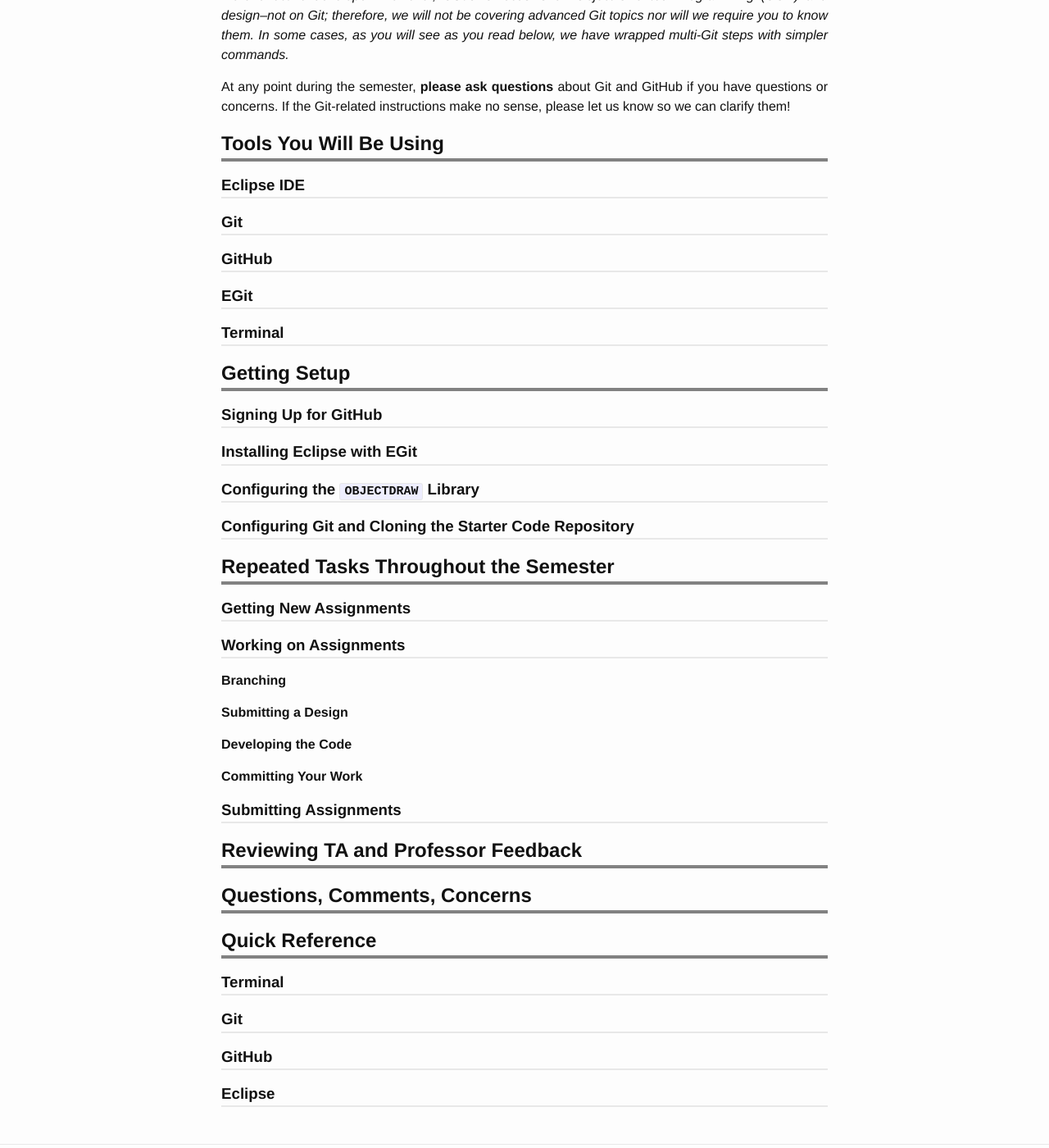
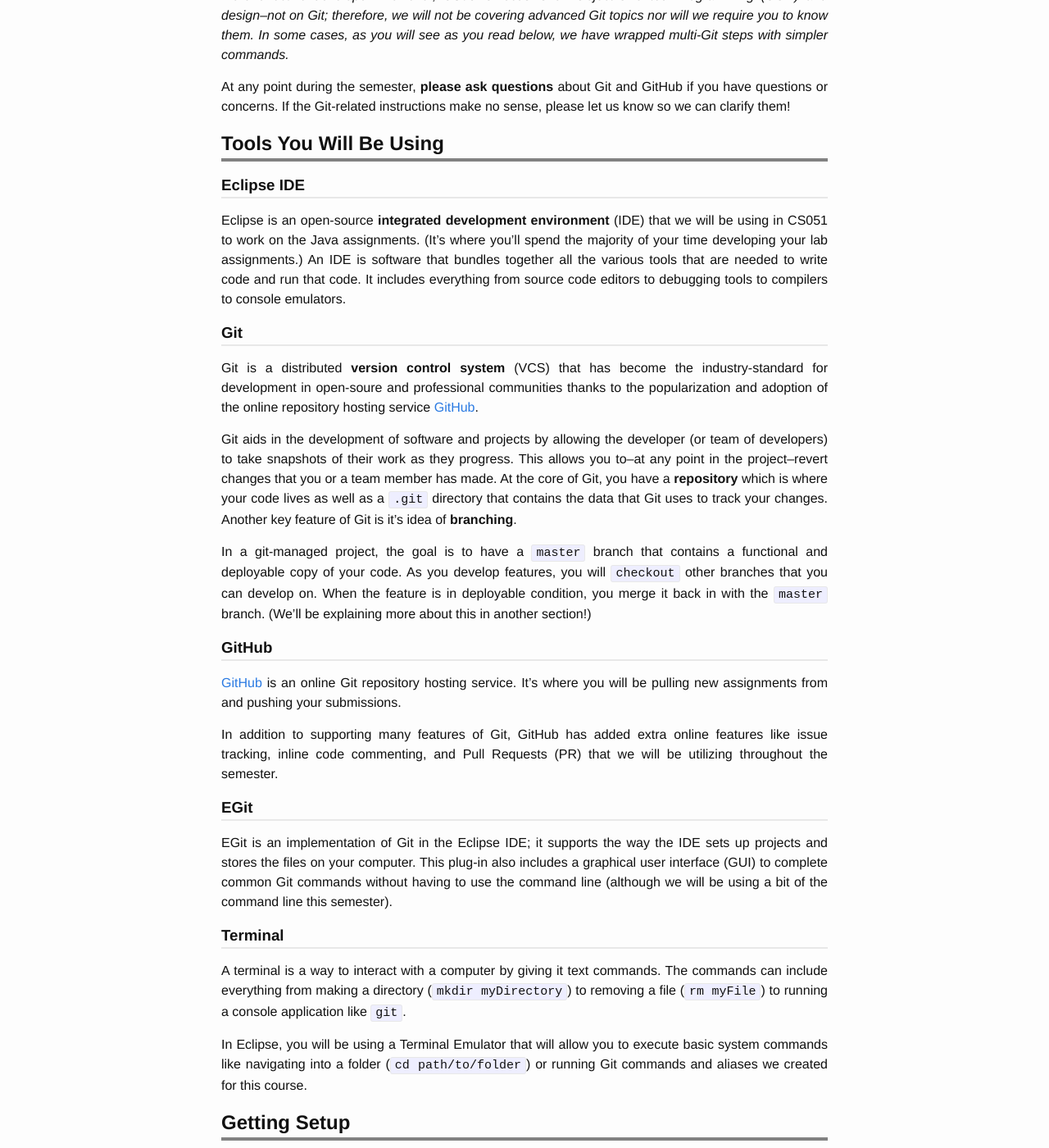
Before and after one commit to git-at-pomona/materials, a Jekyll site: the page built from student_guide.md, in a window 1280 px wide and 1400 px high, scrolled down 515 px. Shown: the whole window at 82% size. Built offline with Jekyll 4.4.1, drawn with Linux system fonts in a browser that asks for light colours.

Commit message:
tools section updated

```diff
--- a/student_guide.md
+++ b/student_guide.md
@@ -31,13 +31,61 @@ sense, please let us know so we can clarify them!
 
 ### Eclipse IDE
 
+Eclipse is an open-source **integrated development environment** (IDE) that we
+will be using in CS051 to work on the Java assignments. (It's where you'll
+spend the majority of your time developing your lab assignments.) An IDE is
+software that bundles together all the various tools that are needed to write
+code and run that code. It includes everything from source code editors to
+debugging tools to compilers to console emulators.
+
 ### Git
+
+Git is a distributed **version control system** (VCS) that has become the
+industry-standard for development in open-soure and professional communities
+thanks to the popularization and adoption of the online repository hosting
+service [GitHub](#github).
+
+Git aids in the development of software and projects by allowing the developer
+(or team of developers) to take snapshots of their work as they progress. This
+allows you to--at any point in the project--revert changes that you or a team
+member has made. At the core of Git, you have a **repository** which is where
+your code lives as well as a `.git` directory that contains the data that Git
+uses to track your changes. Another key feature of Git is it's idea of
+**branching**.
+
+In a git-managed project, the goal is to have a `master` branch that contains a
+functional and deployable copy of your code. As you develop features, you will
+`checkout` other branches that you can develop on. When the feature is in
+deployable condition, you merge it back in with the `master` branch. (We'll
+be explaining more about this in another section!)
 
 ### GitHub
 
+[GitHub](https://github.com) is an online Git repository hosting service. It's
+where you will be pulling new assignments from and pushing your submissions.
+
+In addition to supporting many features of Git, GitHub has added extra online
+features like issue tracking, inline code commenting, and Pull Requests (PR)
+that we will be utilizing throughout the semester.
+
 ### EGit
 
+EGit is an implementation of Git in the Eclipse IDE; it supports the way the
+IDE sets up projects and stores the files on your computer. This plug-in also
+includes a graphical user interface (GUI) to complete common Git commands
+without having to use the command line (although we will be using a bit of
+the command line this semester).
+
 ### Terminal
+
+A terminal is a way to interact with a computer by giving it text commands. The
+commands can include everything from making a directory (`mkdir myDirectory`)
+to removing a file (`rm myFile`) to running a console application like `git`.
+
+In Eclipse, you will be using a Terminal Emulator that will allow you to
+execute basic system commands like navigating into a folder
+(`cd path/to/folder`) or running Git commands and aliases we created for this
+course.
 
 ## Getting Setup
 
```
